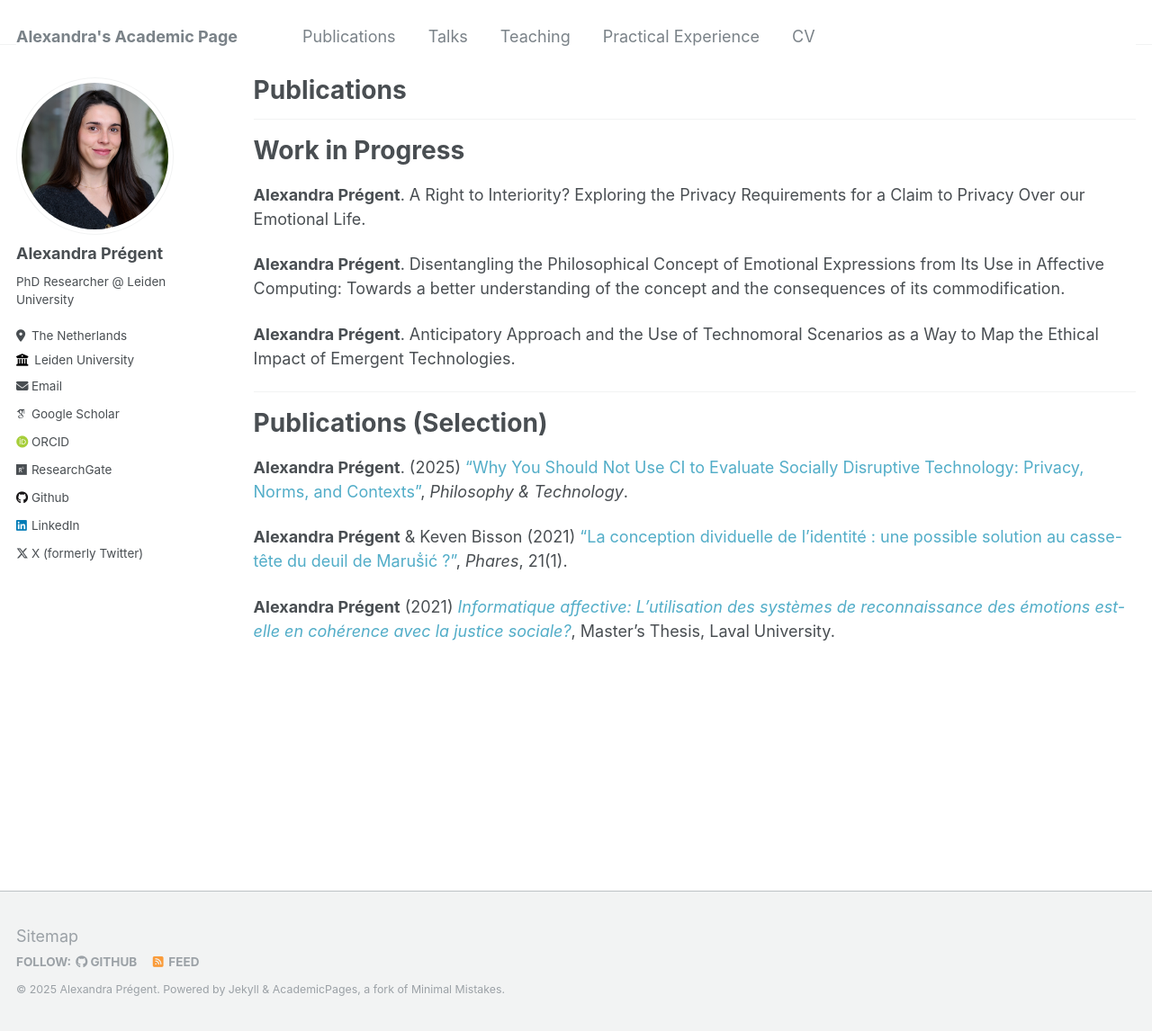
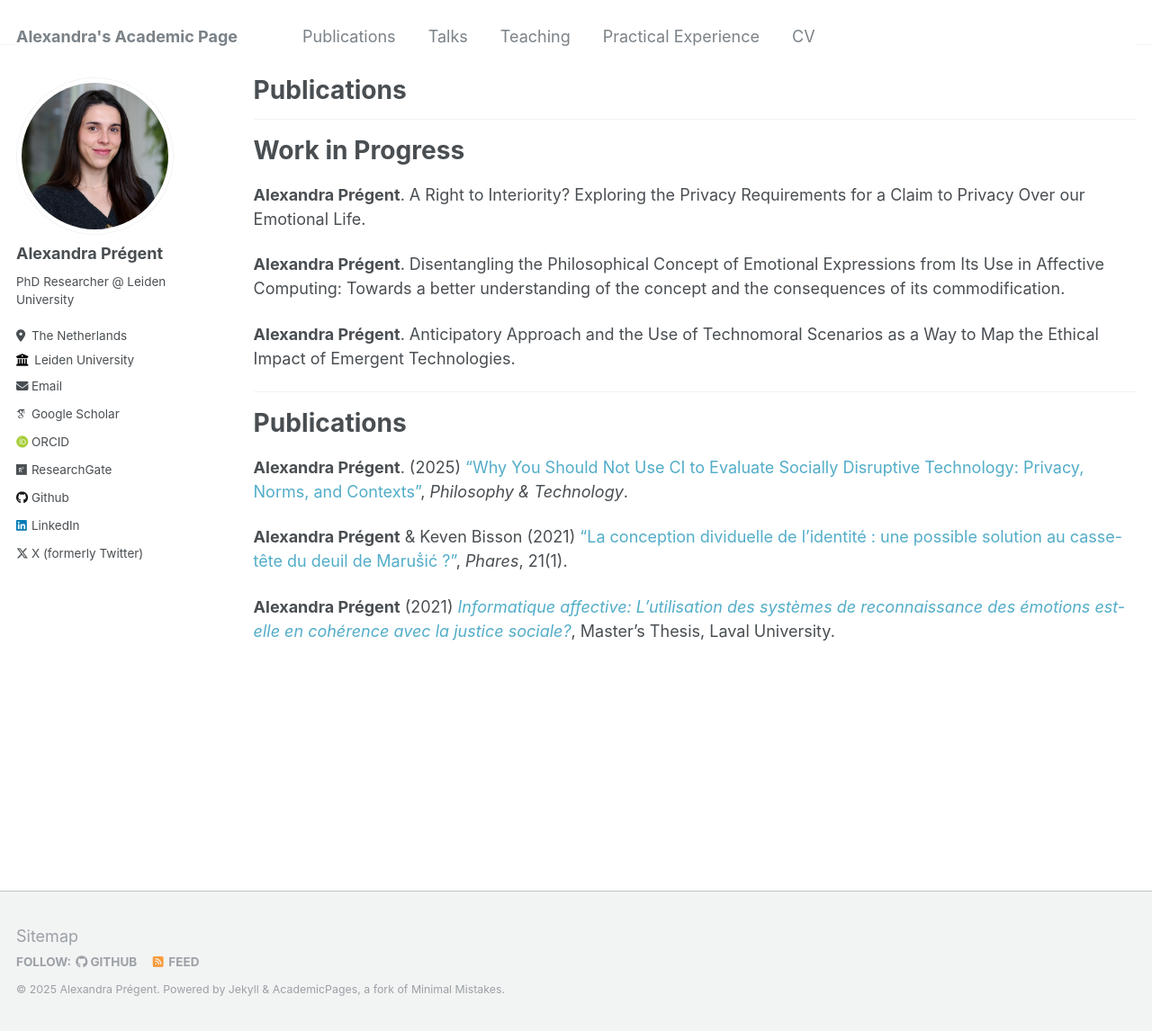
Before and after one commit to AlexandraPregent/AlexandraPregent.github.io, a Jekyll site: the page built from _pages/publications.md, in a window 1280 px wide and 1146 px high. Shown: the whole window at 90% size. Built offline with Jekyll 4.4.1, drawn with Linux system fonts in a browser that asks for light colours; some web fonts are replaced.

Commit message:
Update publications.md

```diff
--- a/_pages/publications.md
+++ b/_pages/publications.md
@@ -16,7 +16,7 @@ author_profile: true
 
 ****
 
-# Publications (Selection)
+# Publications
 
 **Alexandra Prégent**. (2025) <a href="https://link.springer.com/article/10.1007/s13347-025-00838-z#citeas" style="text-decoration:none">"Why You Should Not Use CI to Evaluate Socially Disruptive Technology: Privacy, Norms, and Contexts"</a>, *Philosophy & Technology*.
 
```
